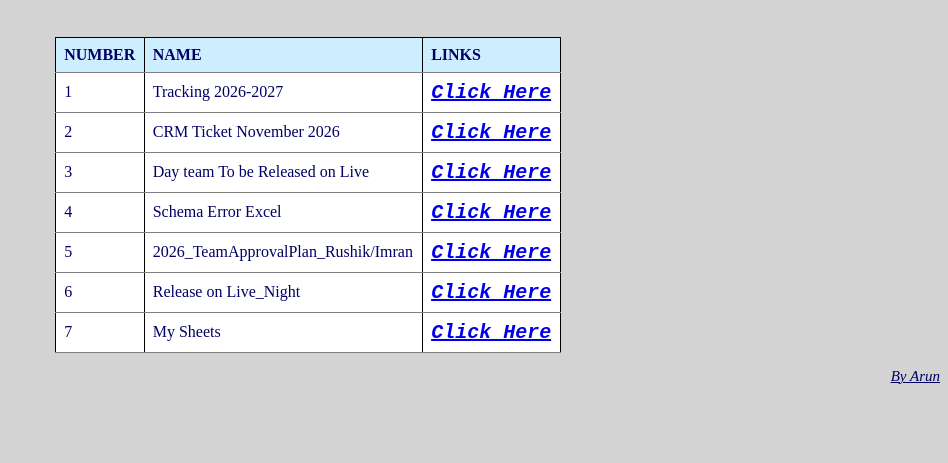
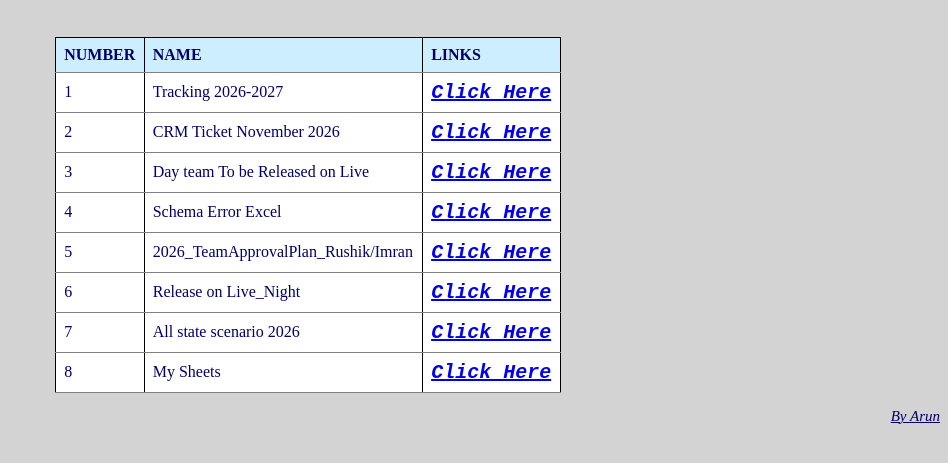
Before and after one commit to thetoolartist/my-html-tools, a plain HTML site: page Excel Links.html in a window 1280 px wide. Shown: the part 159-622 px from the top of the page, without its empty margins (332-1280 px from the left). Drawn offline with Linux system fonts and the light colour scheme.

Commit message:
Update Excel Links.html

```diff
--- a/Excel Links.html
+++ b/Excel Links.html
@@ -82,7 +82,12 @@
 				<TD><a class="link" href="https://docs.google.com/spreadsheets/d/11vt5BZKpA1y9lISC2FLg8F5nHS7-PsZ2-8EB4k2W9w4/edit?gid=0#gid=0">Click Here</a></TD>
 			</TR>
 			<TR>
-				<TD>7</TD>
+				<TD >7</TD>
+				<TD>All state scenario 2026</TD>
+				<TD><a class="link" href="https://docs.google.com/spreadsheets/d/1brn3pwml5Zj2b8zhV7KvEimRerWssFG3kCbtkgVjBCQ/edit?gid=729252873#gid=729252873">Click Here</a></TD>
+			</TR>
+			<TR>
+				<TD>8</TD>
 				<TD>My Sheets</TD>
 				<TD><a class="link" href="https://docs.google.com/spreadsheets/u/0/">Click Here</a></TD>
 			</TR>
```
